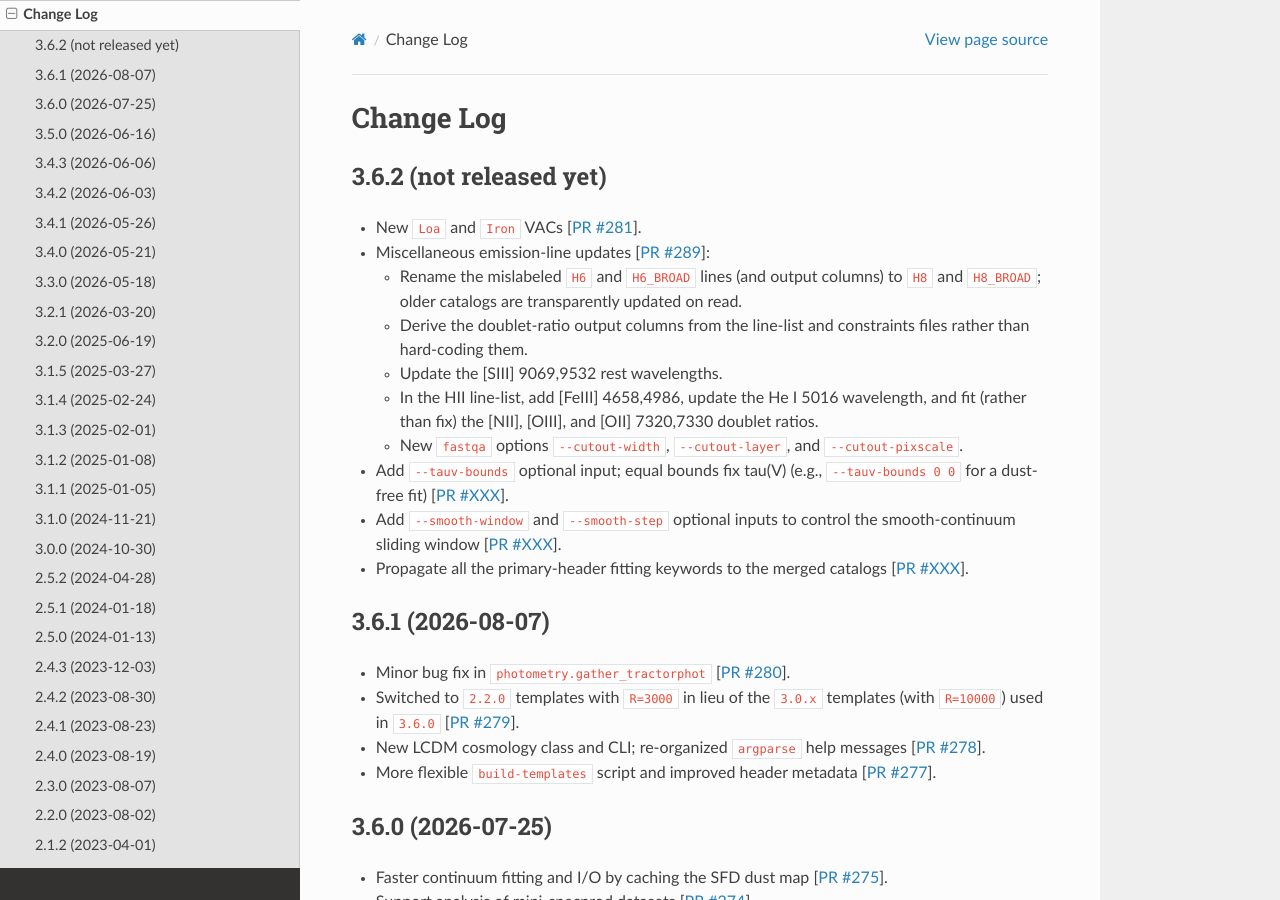
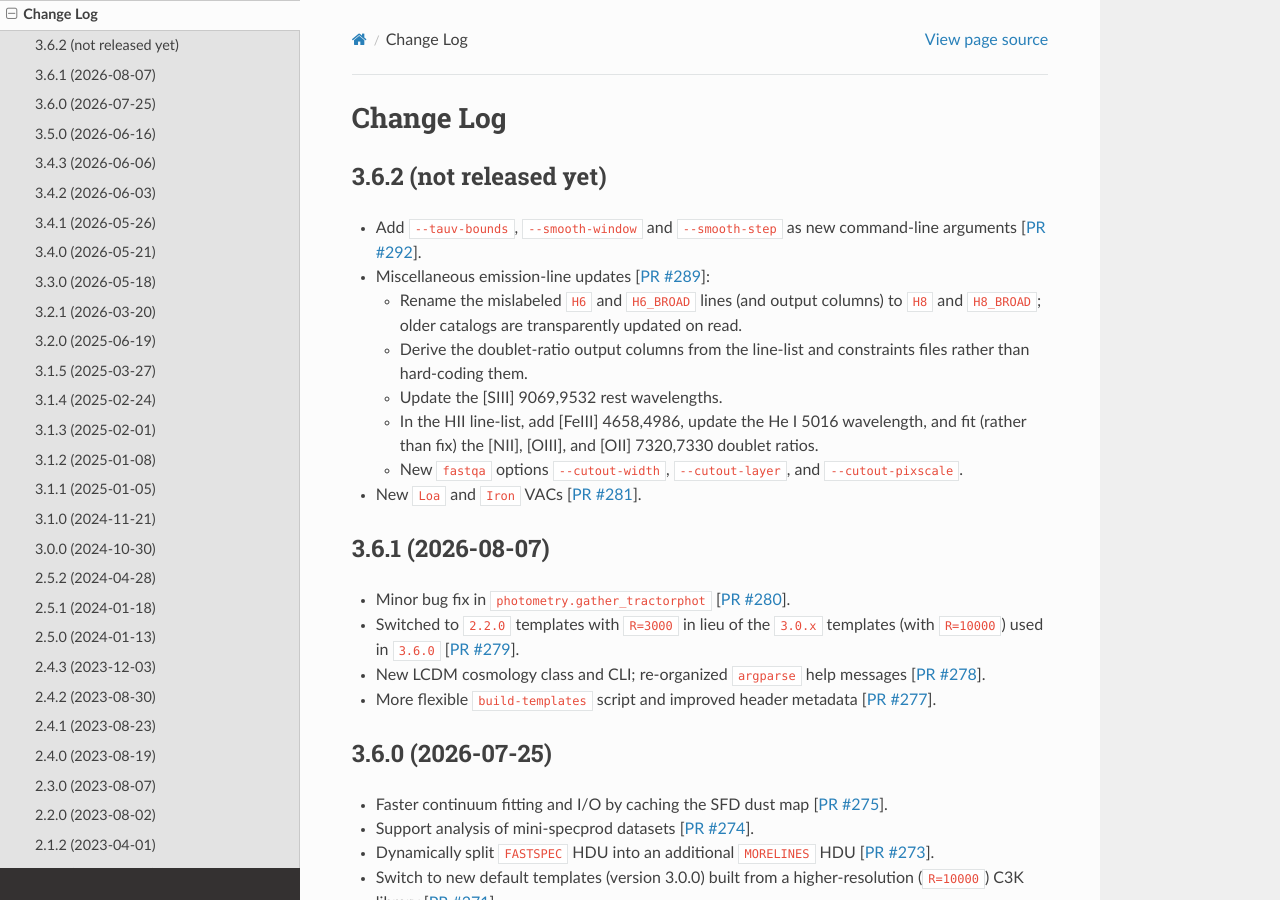
Before and after one commit to desihub/fastspecfit, a Sphinx documentation site: the page built from doc/changes.rst, in a window 1280 px wide and 900 px high. Built offline with Sphinx 7.4.7 and the Read the Docs theme 3.1.0, drawn with Linux system fonts in a browser that asks for light colours; the version number could not be read and is left out.

Commit message:
cleaned up change log

```diff
--- a/doc/changes.rst
+++ b/doc/changes.rst
@@ -5,7 +5,8 @@ Change Log
 3.6.2 (not released yet)
 ------------------------
 
-* New ``Loa`` and ``Iron`` VACs [`PR #281`_].
+* Add ``--tauv-bounds``, ``--smooth-window`` and ``--smooth-step`` as
+  new command-line arguments [`PR #292`_].
 * Miscellaneous emission-line updates [`PR #289`_]:
 
   * Rename the mislabeled ``H6`` and ``H6_BROAD`` lines (and output columns)
@@ -20,16 +21,11 @@ Change Log
   * New ``fastqa`` options ``--cutout-width``, ``--cutout-layer``, and
     ``--cutout-pixscale``.
 
-* Add ``--tauv-bounds`` optional input; equal bounds fix tau(V) (e.g.,
-  ``--tauv-bounds 0 0`` for a dust-free fit) [`PR #XXX`_].
-* Add ``--smooth-window`` and ``--smooth-step`` optional inputs to control
-  the smooth-continuum sliding window [`PR #XXX`_].
-* Propagate all the primary-header fitting keywords to the merged catalogs
-  [`PR #XXX`_].
+* New ``Loa`` and ``Iron`` VACs [`PR #281`_].
 
+.. _`PR #292`: https://github.com/desihub/fastspecfit/pull/292
+.. _`PR #289`: https://github.com/desihub/fastspecfit/pull/289
 .. _`PR #281`: https://github.com/desihub/fastspecfit/pull/281
-.. _`PR #289`: https://github.com/desihub/fastspecfit/pull/289
-.. _`PR #XXX`: https://github.com/desihub/fastspecfit/pull/XXX
 
 3.6.1 (2026-08-07)
 ------------------
```
